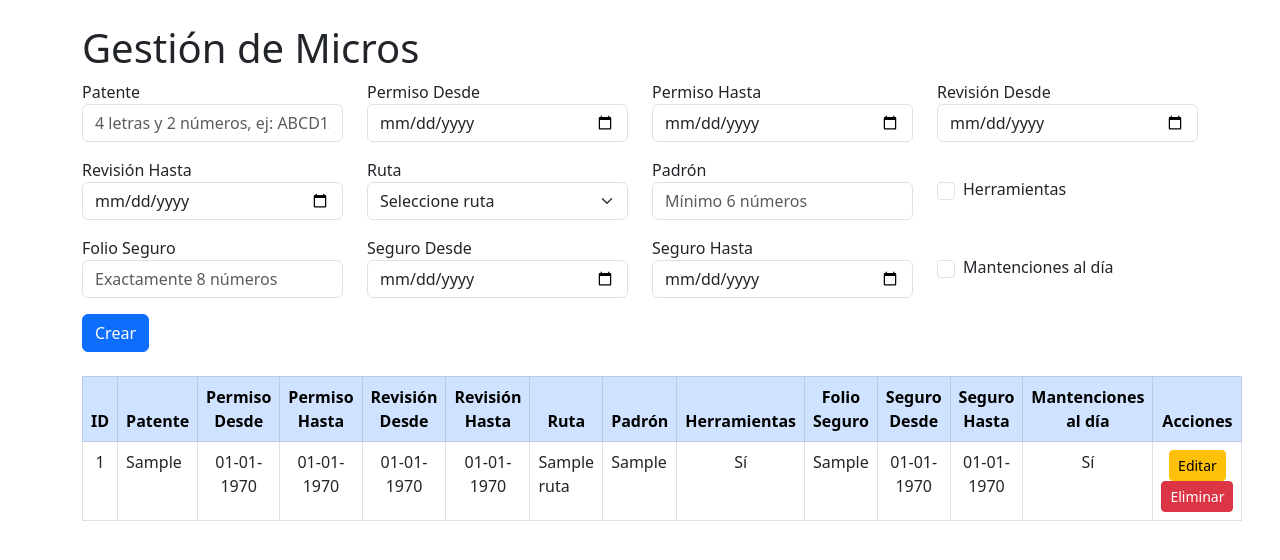
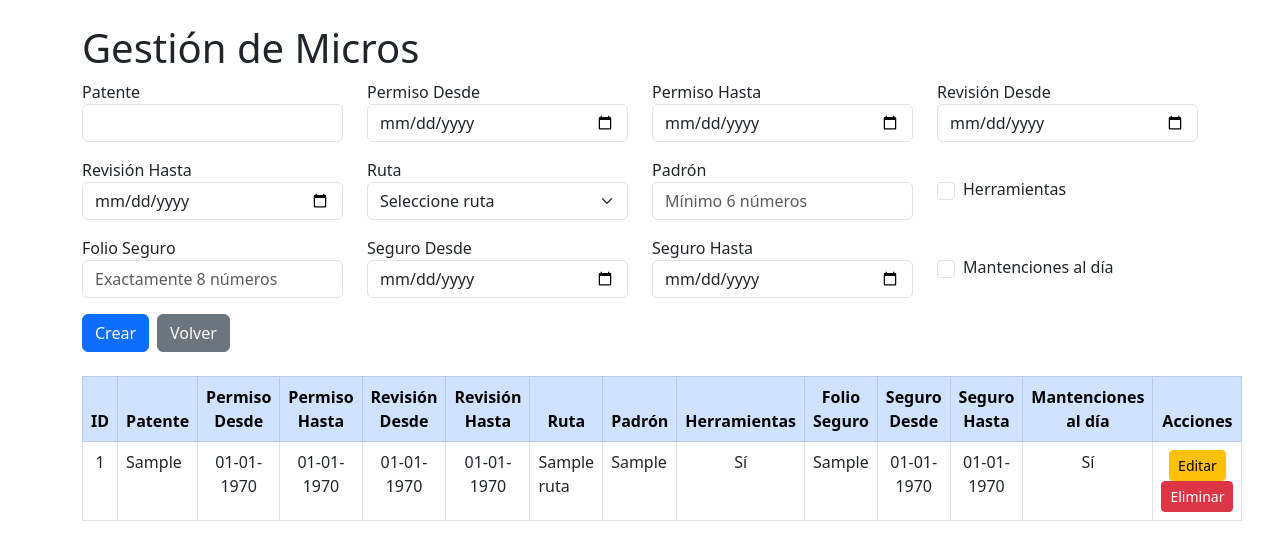
Before and after one commit to Bukishi/SistemaMicros, a PHP site: page /micros.php in a window 1280 px wide. Shown: the top 560 px of the page. Run offline with PHP 8.4, Linux system fonts and the light colour scheme; tables that the repository leaves empty or names only in its code hold one stand-in row (values such as "Sample post"); some libraries are stand-ins or nearby versions.

Commit message:
Update micros.php

```diff
--- a/micros.php
+++ b/micros.php
@@ -233,6 +233,7 @@ function formatoFecha($fecha) {
 </head>
 <body>
 <div class="container mt-4">
+
     <h1>Gestión de Micros</h1>
 
     <?php if (!empty($alertas)): ?>
@@ -264,8 +265,7 @@ function formatoFecha($fecha) {
                 <input type="text" name="patente" maxlength="6" class="form-control" required
                     value="<?= htmlspecialchars($_POST['patente'] ?? $micro_editar['patente'] ?? '') ?>"
                     pattern="[A-Za-z]{4}[0-9]{2}"
-                    title="4 letras seguidas de 2 números. Ejemplo: ABCD12"
-                    placeholder="4 letras y 2 números, ej: ABCD12">
+                    title="4 letras seguidas de 2 números. Ejemplo: ABCD12">
             </div>
             <div class="col-md-3">
                 <label>Permiso Desde</label>
@@ -344,12 +344,15 @@ function formatoFecha($fecha) {
             </div>
         </div>
 
+        <div class="d-flex gap-2">
             <button type="submit" name="<?= $micro_editar ? 'actualizar' : 'crear' ?>" class="btn btn-primary">
                 <?= $micro_editar ? 'Actualizar' : 'Crear' ?>
             </button>
+            <a href="home.php" class="btn btn-secondary">Volver</a>
             <?php if ($micro_editar): ?>
                 <a href="micros.php" class="btn btn-secondary">Cancelar</a>
             <?php endif; ?>
+        </div>
     </form>
 
     <table class="table table-bordered table-hover">
@@ -373,7 +376,7 @@ function formatoFecha($fecha) {
         </thead>
         <tbody>
         <?php foreach ($micros as $m): ?>
-            <tr <?= (!$m['herramientas'] ? 'class="no-marcado"' : '') ?>>
+            <tr <?= (!$m['herramientas'] || !$m['mantenciones_al_dia'] ? 'class="no-marcado"' : '') ?>>
                 <td class="text-center"><?= $m['id'] ?></td>
                 <td><?= htmlspecialchars($m['patente']) ?></td>
                 <td class="text-center"><?= formatoFecha($m['permiso_desde']) ?></td>
```
Lines whose indentation alone changed are shown as unchanged.
